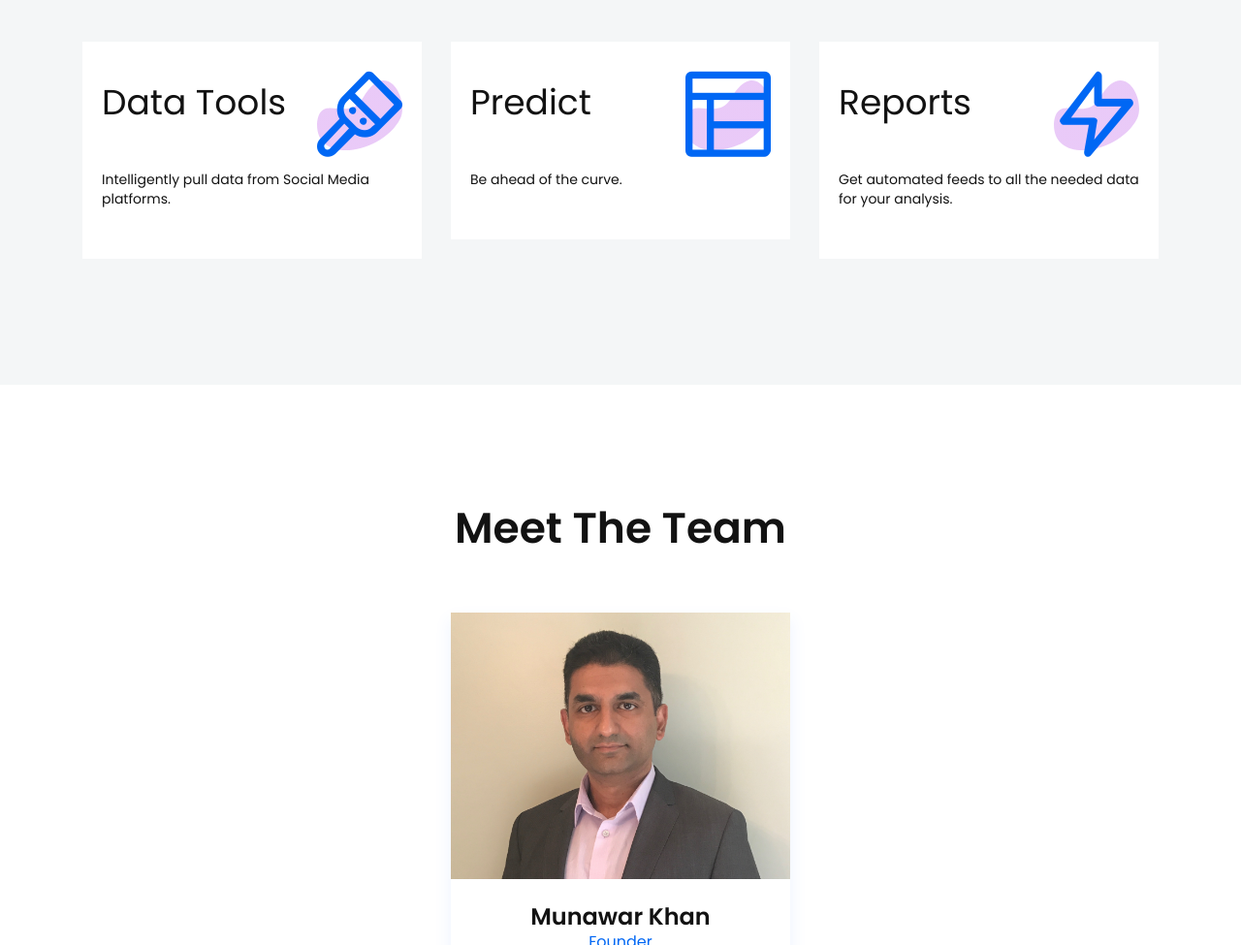
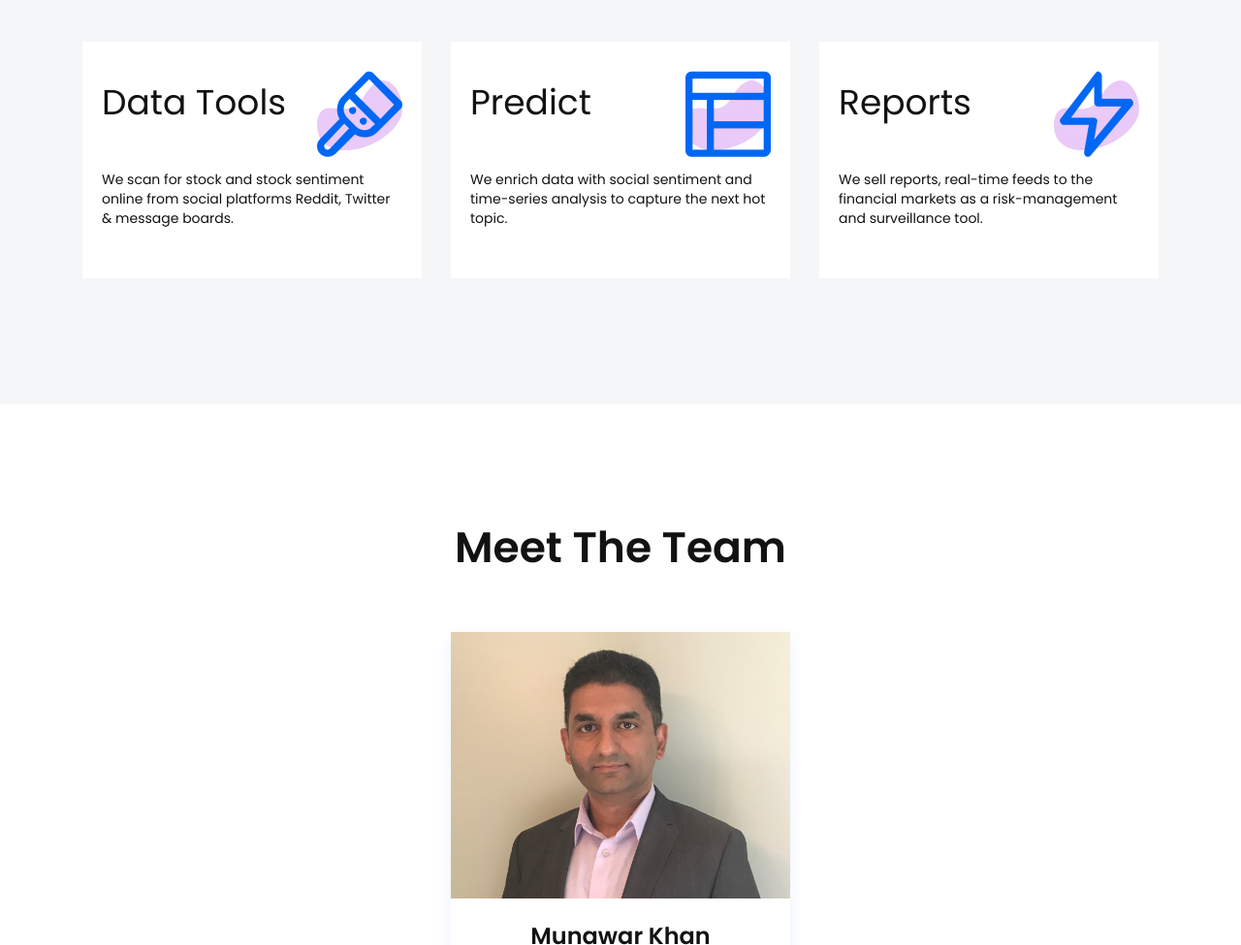
Before and after one commit to mmkhan2/SocialSymbolScanner, a plain HTML site: page index.html in a window 1280 px wide. Shown: the part 1022-1997 px from the top of the page at 97% size. Drawn offline with Linux system fonts and the light colour scheme.

Commit message:
Re-phrasing.

```diff
--- a/index.html
+++ b/index.html
@@ -119,7 +119,7 @@
                             </div>
                         </div>
                         <div class="features-content">
-                            <p class="text">Intelligently pull data from Social Media platforms.</p>
+                            <p class="text">We scan for stock and stock sentiment online from social platforms Reddit, Twitter & message boards.</p>
                         </div>
                     </div> <!-- single features -->
                 </div>
@@ -133,7 +133,7 @@
                             </div>
                         </div>
                         <div class="features-content">
-                            <p class="text">Be ahead of the curve.</p>
+                            <p class="text">We enrich data with social sentiment and time-series analysis to capture the next hot topic.</p>
                         </div>
                     </div> <!-- single features -->
                 </div>
@@ -147,7 +147,7 @@
                             </div>
                         </div>
                         <div class="features-content">
-                            <p class="text">Get automated feeds to all the needed data for your analysis.</p>
+                            <p class="text">We sell reports, real-time feeds to the financial markets as a risk-management and surveillance tool.</p>
                         </div>
                     </div> <!-- single features -->
                 </div>
```
